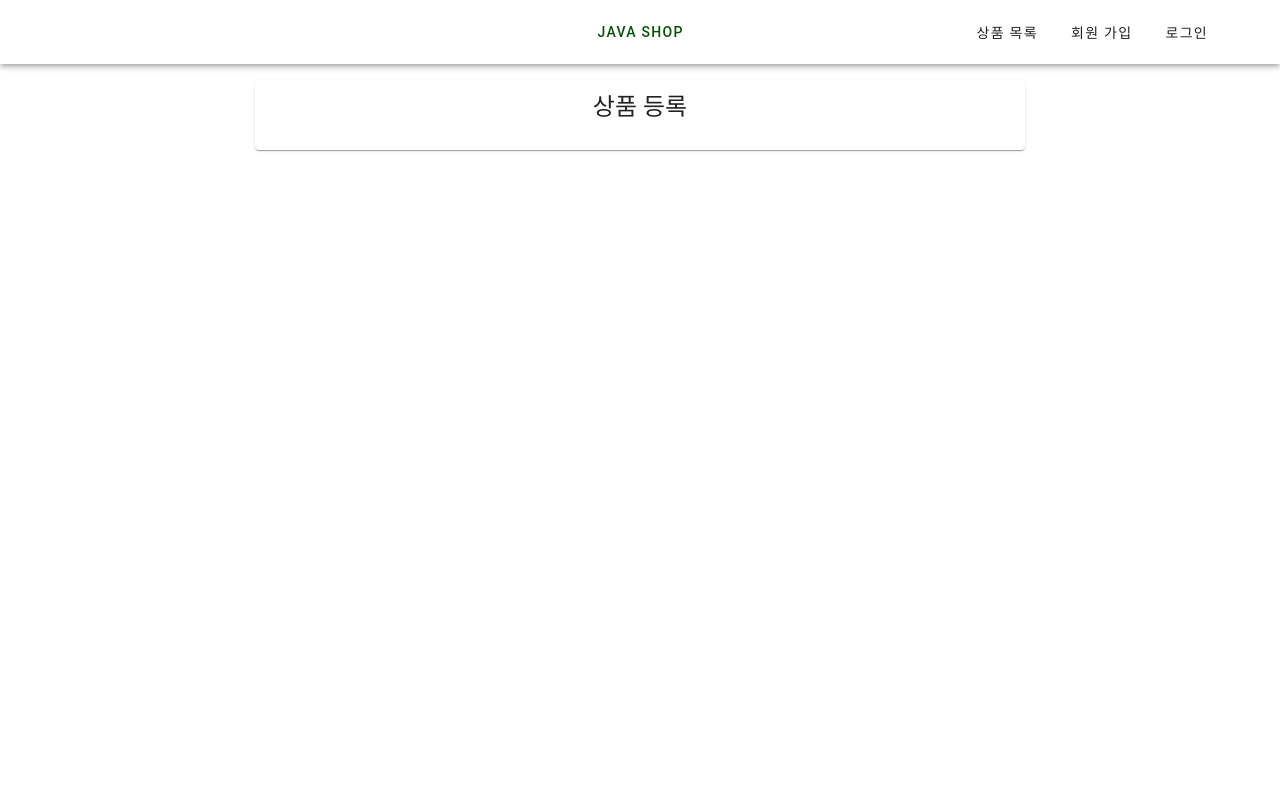
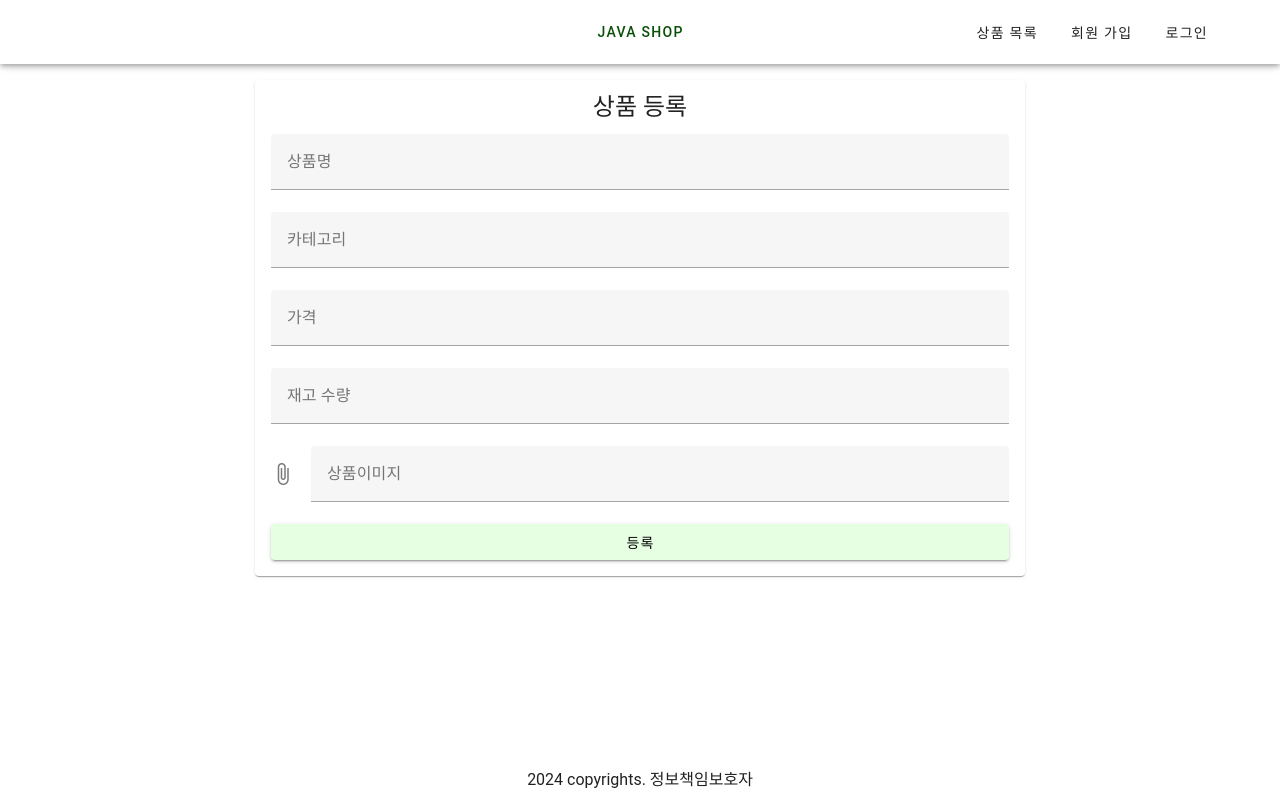
Before and after one commit to clean2001/order-system-front, a Vue app: page /product/create in a window 1280 px wide. Built offline with nearby package versions, Linux system fonts and the light colour scheme.

Commit message:
feat: 전역 상태 관리

```diff
--- a/package.json
+++ b/package.json
@@ -14,7 +14,8 @@
     "jwt-decode": "^4.0.0",
     "vue": "^3.2.13",
     "vue-router": "^4.4.2",
-    "vuetify": "^3.6.14"
+    "vuetify": "^3.6.14",
+    "vuex": "^4.1.0"
   },
   "devDependencies": {
     "@babel/core": "^7.12.16",
--- a/src/App.vue
+++ b/src/App.vue
@@ -10,6 +10,7 @@
     <v-main>
       <router-view/>
     </v-main>
+    <FooterComponent/>
   </v-app>
 
   <!-- <FooterComponent/> -->
@@ -20,14 +21,14 @@
 <script>
 // App.vue는 Vue 애플리케이션의 루트 컴포넌트(재활용이 가능한 화면)
 import HeaderComponent from './components/HeaderComponent.vue'
-// import FooterComponent from './components/FooterComponent.vue'
+import FooterComponent from './components/FooterComponent.vue'
 
 
 export default {
   name: 'App',
   components: {
     HeaderComponent,
-    // FooterComponent
+    FooterComponent
   }
 }
 </script>
--- a/src/components/FooterComponent.vue
+++ b/src/components/FooterComponent.vue
@@ -1,5 +1,13 @@
 <template>
-    <h1>this is footer component</h1>
+    <div>
+        <v-footer app class="text-center">
+            <v-row class="d-flex justify-center">
+                <v-col cols="auto">
+                    2024 copyrights. 정보책임보호자
+                </v-col>
+            </v-row>
+        </v-footer>
+    </div>
 </template>
 <script>
 export default{};
--- /dev/null
+++ b/src/components/StoreTestComponent.vue
@@ -0,0 +1,27 @@
+<template>
+    <v-container>
+
+            <StoreTestComponent2 />
+
+            <StoreTestComponent3 />
+    </v-container>
+</template>
+<script>
+import StoreTestComponent2 from '@/components/StoreTestComponent2.vue';
+import StoreTestComponent3 from '@/components/StoreTestComponent3.vue';
+
+export default{
+    components: {
+        StoreTestComponent2,
+        StoreTestComponent3
+    },
+    data() {
+        return {
+
+        }
+    },
+    methods: {
+
+    }
+}
+</script>
--- /dev/null
+++ b/src/components/StoreTestComponent2.vue
@@ -0,0 +1,26 @@
+<template>
+<h2>store test component2</h2>
+<p>count: {{getCount}}</p>
+<v-btn color="red" @click="incrementCount">incrementCount</v-btn>
+
+</template>
+
+<script>
+import { mapGetters } from 'vuex'
+export default{
+    data() {
+        return {
+            count: 0,
+        }
+    },
+    computed: {
+        ...mapGetters(['getCount'])
+    },
+    methods: {
+        incrementCount() {
+            // this.count++;
+            this.$store.dispatch('incrementCount');
+        }
+    }
+}
+</script>
--- /dev/null
+++ b/src/components/StoreTestComponent3.vue
@@ -0,0 +1,25 @@
+<template>
+    <h2>store test component3</h2>
+    <p>count: {{getCount}}</p>
+    <v-btn color="red" @click="incrementCount">incrementCount</v-btn>
+
+    </template>
+
+    <script>
+    import { mapGetters } from 'vuex'
+    export default{
+        data() {
+            return {
+                count: 0,
+            }
+        },
+        computed: {
+            ...mapGetters(['getCount'])
+        },
+        methods: {
+            incrementCount() {
+                this.$store.dispatch('incrementCount');
+            }
+        }
+    }
+    </script>
--- a/src/main.js
+++ b/src/main.js
@@ -8,6 +8,8 @@ import router from '@/router/index.js'
 import vuetify from './plugins/vuetify';
 import '@mdi/font/css/materialdesignicons.css'  // ⭐️
 import axios from 'axios';
+
+import store from './store/index.js' // ⭐️ 전역 상태 관리: 폴더 자체를 임포트
 
 // App.vue 파일을 빌드해서 웹 브라우저에 올려놓겠다는 의미이다.
 // createApp(App).mount('#app')
@@ -77,6 +79,7 @@ axios.interceptors.response.use(
     }
 )
 
+app.use(store);
 app.use(router);
 app.use(vuetify); // ⭐️
 app.mount('#app');
--- a/src/router/practiceRouter.js
+++ b/src/router/practiceRouter.js
@@ -6,6 +6,7 @@ import HookComponent from '@/components/practice/HookComponent.vue';
 import WatchUpdateComponent from '@/components/practice/WatchUpdateComponent.vue';
 import AxiosTestComponent from '@/components/practice/AxiosTestComponent.vue';
 import RouterTestComponent from '@/components/practice/RouterTestComponent.vue';
+import StoreListComponent from '@/components/StoreTestComponent.vue';
 
 
 export const practiceRouter = [
@@ -44,5 +45,10 @@ export const practiceRouter = [
         name: 'RouterTestComponent',
         component: RouterTestComponent
     },
+    {
+        path: '/practice/store-test',
+        name: 'StoreTestComponent',
+        component: StoreListComponent
+    },
 
 ]
--- /dev/null
+++ b/src/store/index.js
@@ -0,0 +1,10 @@
+import { createStore } from 'vuex'
+import practice from './practice'
+
+const store = createStore({
+    modules: {
+        practice,
+    }
+})
+
+export default store;
--- /dev/null
+++ b/src/store/practice.js
@@ -0,0 +1,37 @@
+// 저장소임.
+
+function initState() {
+    return {
+        count: 0
+    }
+}
+
+
+const practice = {
+    // state: 상태를 의미하는 객체로서 initState를 통해 상태 초기화
+    state: initState,
+    // mutations는 상태를 변경하기 위한 함수들의 집합이다.
+    // mutation은 컴포넌트에서 직접 호출되기 보다는, actions를 통해 mutation이 호출된다.
+    // 그 이유는 여러 mutation을 연속적으로 호출하는 등의 경우가 있을 수 있기 때문이다.
+    mutations: {
+        increment(state) {
+            state.count++;
+        }
+
+    },
+    actions: {
+        // 아래와 같이 actions의 함수를 통해 mutation의 함수를 호출한다.
+        // 그러면 결국 컴포넌트는 actions의 함수를 호출
+        incrementCount(context) { // 컨텍스트를 주입 받는다.
+            context.commit('increment');
+        }
+
+    },
+    // 상태(변수)를 get하기 위한 함수들의 집합
+    getters: {
+        getCount: state => state.count
+    },
+
+}
+
+export default practice;
--- a/src/views/ProductCreate.vue
+++ b/src/views/ProductCreate.vue
@@ -7,7 +7,35 @@
                         상품 등록
                     </v-card-title>
                     <v-card-text>
-
+                        <v-form @submit.prevent="productCreate">
+                            <v-text-field
+                                label="상품명"
+                                v-model="name"
+                                required
+                            ></v-text-field>
+                            <v-text-field
+                                label="카테고리"
+                                v-model="category"
+                                required
+                            ></v-text-field>
+                            <v-text-field
+                                label="가격"
+                                v-model="price"
+                                required
+                            ></v-text-field>
+                            <v-text-field
+                                label="재고 수량"
+                                v-model="stockQuantity"
+                                required
+                            ></v-text-field>
+                            <v-file-input
+                                label="상품이미지"
+                                accept="image/"
+                                @change="fileUpdate"
+                                required
+                            ></v-file-input>
+                            <v-btn type="submit" color="sid_green" block>등록</v-btn>
+                        </v-form>
                     </v-card-text>
                 </v-card>
             </v-col>
@@ -16,10 +44,38 @@
 
 </template>
 <script>
+import axios from 'axios';
+
 export default {
     data() {
         return {
+            name: "",
+            category: "",
+            price: null,
+            stockQuantity: null,
+            productImage: null
+        }
+    },
+    methods: {
+        async productCreate() {
+            try {
+                let registerData = new FormData();
+                registerData.append('name', this.name);
+                registerData.append('category', this.category);
+                registerData.append('price', this.price);
+                registerData.append('stockQuantity', this.stockQuantity);
+                registerData.append('productImage', this.productImage);
 
+                // ⭐️ 중괄호 안넣어야함
+                await axios.post(`${process.env.VUE_APP_API_BASE_URL}/product/create`, registerData);
+                this.$router.push('/')
+            } catch(e) {
+                alert("상품 등록에 실패했습니다.");
+            }
+
+        },
+        fileUpdate(event) {
+            this.productImage = event.target.files[0]; //
         }
     }
 }
```
Also changed, not shown: 1 other file (tests, documents, lock files or other folders).
